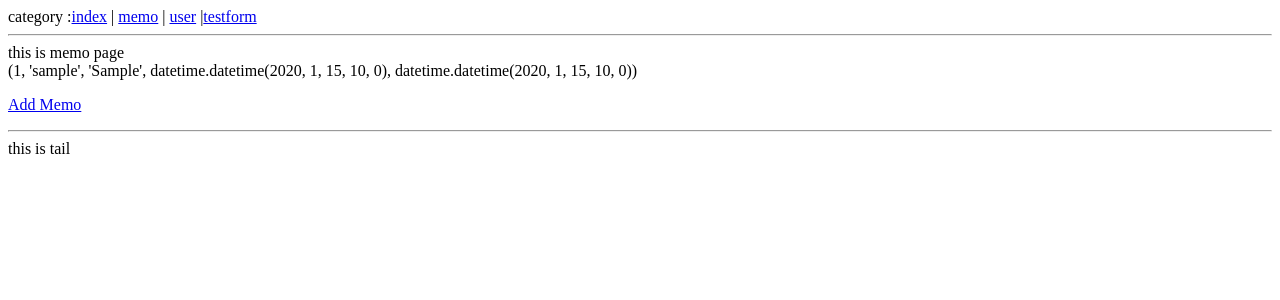
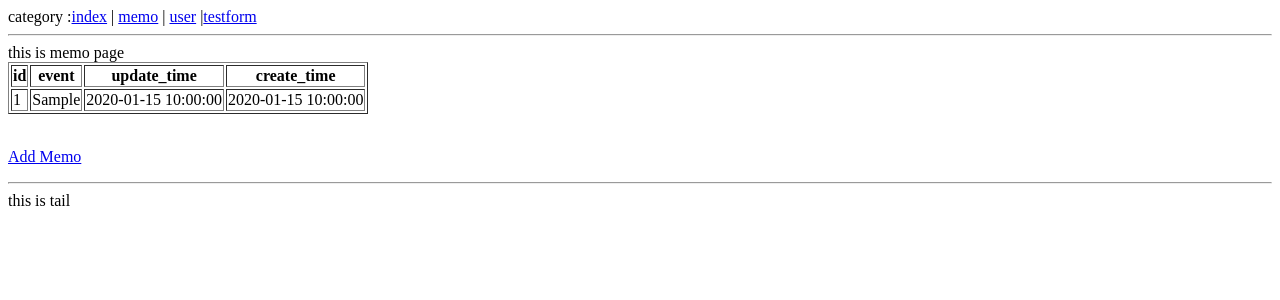
Before and after one commit to sluo1/flaskapp, a Flask app: page /memo in a window 1280 px wide. Shown: the top 300 px of the page. Run offline with Flask 2, Linux system fonts and the light colour scheme; tables that the repository leaves empty hold one stand-in row (values such as "Sample post").

Commit message:
finish memo

```diff
--- a/forms.py
+++ b/forms.py
@@ -10,7 +10,7 @@ class AddUserForm(Form):
 
 
 class AddMemoForm(Form):
-    username=StringField('username',[validators.Length(min=0,max=100)])
+    #username=StringField('username',[validators.Length(min=0,max=100)])
     event=TextAreaField('event',[validators.Length(min=0,max=300)])
     create_time=datetime.utcnow()
     update_time=datetime.utcnow()
--- a/models.py
+++ b/models.py
@@ -2,7 +2,7 @@ __author__ = 'tommy'
 from __init__ import db
 
 class User(db.Model):
-    #__tablename__ = 'users'
+    __tablename__ = 'user'
     id = db.Column(db.Integer, primary_key=True)
     username = db.Column(db.String(80), unique=True)
     email = db.Column(db.String(320))
@@ -14,12 +14,12 @@ class User(db.Model):
 
 
 class Memo(db.Model):
-    #__tablename__= 'memo'
+    __tablename__= 'memo'
     id = db.Column(db.Integer,primary_key=True)
     event=db.Column(db.String(200))
     update_time=db.Column(db.DateTime)
     create_time=db.Column(db.DateTime)
-    username=db.Column(db.String(80),db.ForeignKey('user.username'))
+    user_id = db.Column(db.Integer, db.ForeignKey('user.id'))
 
     def __repr__(self):
         return '<Memo %r>' %(self.event)
--- a/templates/addmemo.html
+++ b/templates/addmemo.html
@@ -1,8 +1,7 @@
 {% from "_formhelpers.html" import render_field %}
-<form method="post" action="/adduser">
+<form method="post" action="/addmemo">
   <dl>
     {{ render_field(form.event) }}
-    {{ render_field(form.username) }}
   </dl>
   <p><input type="submit" value="add">
 </form>
--- a/templates/memo.html
+++ b/templates/memo.html
@@ -1,10 +1,24 @@
 {% extends 'base.html' %}
 {% block content %}
     this is memo page<br>
+    <table border="1">
+    <tr>
+        <th>id</th>
+        <th>event</th>
+        <th>update_time</th>
+        <th>create_time</th>
+    </tr>
+        {% for event in events %}
+    <tr>
+        <td>{{ event.id }}</td>
+        <td>{{ event.event }}</td>
+        <td>{{ event.update_time }}</td>
+        <td>{{ event.create_time }}</td>
+    </tr>
+    {% endfor %}
+    </table>
+<br>
 
-    {% for event in events %}
-        {{ event.id, event.username, event.event, event.update_time, event.create_time }} <br>
-    {% endfor %}
     <p><a href="{{ url_for('addmemo') }}">Add Memo</a></p>
 
 {% endblock %}
--- a/templates/user.html
+++ b/templates/user.html
@@ -1,6 +1,6 @@
 {% extends 'base.html' %}
 {% block content %}
-    <table>
+    <table border="1">
         {% for user in users %}
             <tr valign="top">
                     <td>{{ user.username }}</td>
--- a/views.py
+++ b/views.py
@@ -4,8 +4,7 @@ from flask import render_template,flash,redirect,session,url_for,request,g
 import models
 from forms import AddUserForm,AddMemoForm
 from models import User,Memo
-from datetime import datetime
-
+import datetime
 
 @app.route('/')
 @app.route('/index')
@@ -37,13 +36,16 @@ def adduser():
 
 @app.route('/addmemo',methods=['GET','POST'])
 def addmemo():
+    u=models.User.query.first()
     form=AddMemoForm(request.form)
     if request.method=='POST':
-
-        m=Memo(username=models.User.query.first(),event=form.event.data,create_time=datetime.utcnow(),update_time=datetime.utcnow())
+        print "2 in if post"
+        m=Memo(event=form.event.data,create_time=datetime.datetime.utcnow(),update_time=datetime.datetime.utcnow(),author=u)
+        print m
         db.session.add(m)
         db.session.commit()
         flash("your memo have been saved")
+        print '3 save '
         return redirect(url_for('memo'))
     return render_template('addmemo.html',form=form)
 
```
Also changed, not shown: 3 other files.
